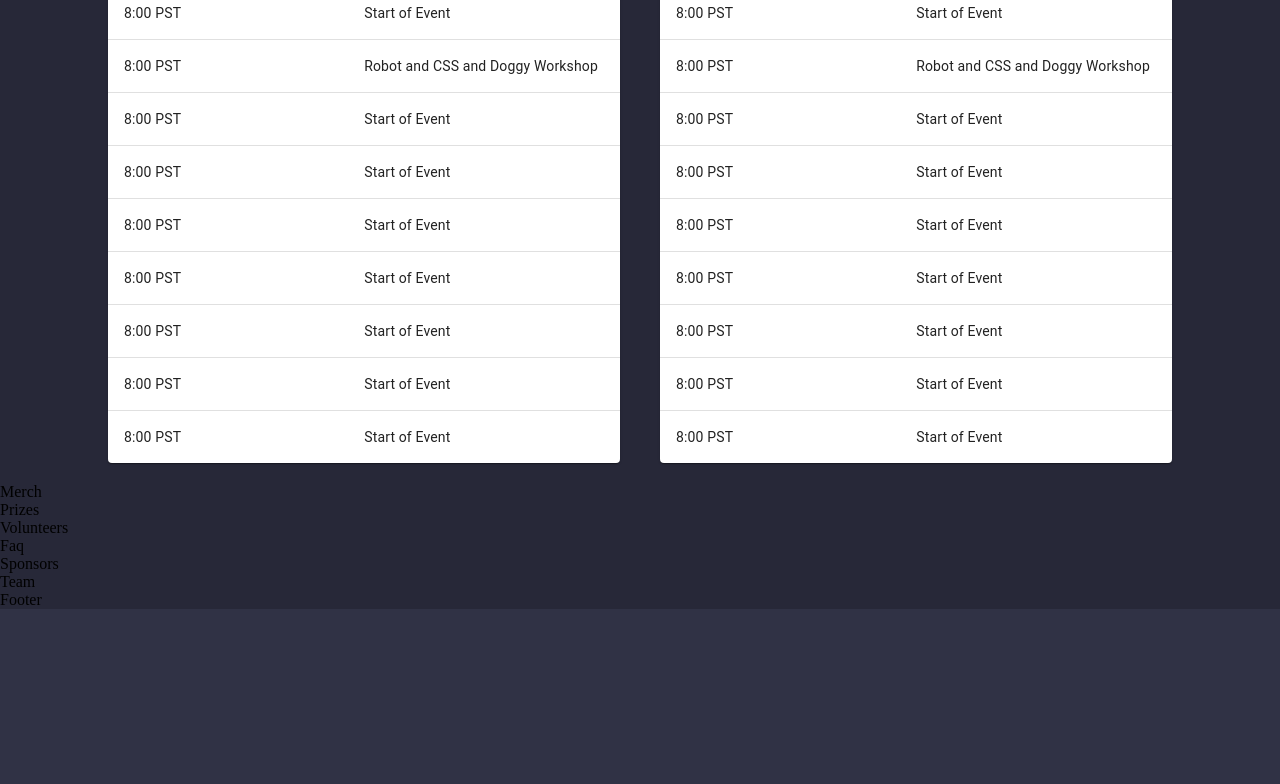
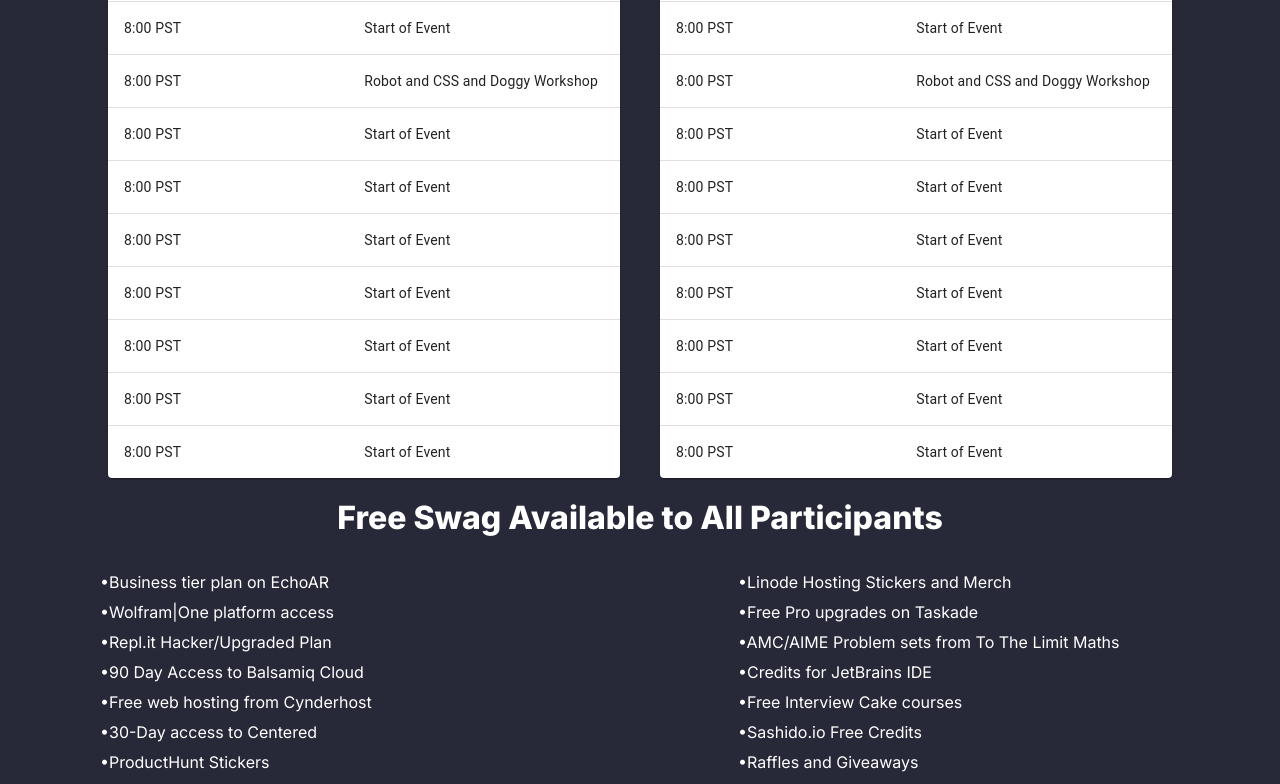
Before and after one commit to ThetaHacks/thetahacks2022, a React (Create React App) app: page / in a window 1280 px wide. Shown: the part 2000-2784 px from the top of the page. Before the commit the page ends 2609 px from the top, so only its background shows below. Built offline with nearby package versions, Linux system fonts and the light colour scheme.

Commit message:
Finish Merch Section

```diff
--- a/src/components/Cards/CardSun.jsx
+++ b/src/components/Cards/CardSun.jsx
@@ -3,7 +3,6 @@
 import TableBody from "@mui/material/TableBody";
 import TableCell from "@mui/material/TableCell";
 import TableContainer from "@mui/material/TableContainer";
-import { makeStyles } from "@mui/material/styles";
 import TableHead from "@mui/material/TableHead";
 import TableRow from "@mui/material/TableRow";
 import Paper from "@mui/material/Paper";
--- a/src/components/navbar/Navbar.jsx
+++ b/src/components/navbar/Navbar.jsx
@@ -6,10 +6,19 @@
 const Menu = () => (
   <>
     <p>
-      <a href="#about">About</a>
+      <a href="#home">Home</a>
+    </p>
+    <p>
+      <a href="#accomplishments">Accomplishments</a>
     </p>
     <p>
       <a href="#schedule">Schedule</a>
+    </p>
+    <p>
+      <a href="#merch">Merch</a>
+    </p>
+    <p>
+      <a href="#prizes">Prizes</a>
     </p>
     <p>
       <a href="#volunteers">Volunteers</a>
--- a/src/containers/accomplishments/Accomplishments.jsx
+++ b/src/containers/accomplishments/Accomplishments.jsx
@@ -2,7 +2,10 @@
 import "./accomplishments.css";
 import stats from "../../assets/stats.png";
 export const Accomplishments = () => (
-  <div className="theta_accomplishments-heading section_margin section_padding">
+  <div
+    className="theta_accomplishments-heading section_margin section_padding"
+    id="accomplishments"
+  >
     <h1>ThetaHacks 1 Was Amazing!</h1>
     <img src={stats} alt="ThetaHacks 1 Stats" class="stats_img" />
   </div>
--- a/src/containers/header/header.css
+++ b/src/containers/header/header.css
@@ -18,8 +18,7 @@
     font-family: var(--font-family);
     font-weight: 800;
     font-size: 70px;
-    line-height: 50px;
-    letter-spacing: -0.04em;
+    line-height: 70px;
     margin-bottom: 2%;
 }
 
@@ -43,7 +42,7 @@
 }
 
 #discord {
-    background: linear-gradient(-45deg,  #6fdbdf, #47b7e4);
+    background: linear-gradient(-45deg, #6fdbdf, #47b7e4);
     background-size: 800% 400%;
     font-family: var(--font-family);
     padding: 1em 1em;
--- a/src/containers/merch/Merch.jsx
+++ b/src/containers/merch/Merch.jsx
@@ -1,8 +1,31 @@
 import React from "react";
 import "./merch.css";
 
-export const Merch = () => {
-  return <div>Merch</div>;
-};
+export const Merch = () => (
+  <div className="" id="merch">
+    <div className="theta_merch-heading">
+      <h1>Free Swag Available to All Participants</h1>
+    </div>
+    <div className="merch_list">
+      <ul className="ul-1">
+        <li>Business tier plan on EchoAR</li>
+        <li>Wolfram|One platform access</li>
+        <li>Repl.it Hacker/Upgraded Plan</li>
+        <li>90 Day Access to Balsamiq Cloud</li>
+        <li>Free web hosting from Cynderhost</li>
+        <li>30-Day access to Centered</li>
+        <li>ProductHunt Stickers</li>
+        <li>Awesome ThetaHacks Stickers</li>
+        <li>Linode Hosting Stickers and Merch</li>
+        <li>Free Pro upgrades on Taskade</li>
+        <li>AMC/AIME Problem sets from To The Limit Maths</li>
+        <li>Credits for JetBrains IDE</li>
+        <li>Free Interview Cake courses</li>
+        <li>Sashido.io Free Credits</li>
+        <li>Raffles and Giveaways</li>
+      </ul>
+    </div>
+  </div>
+);
 
 export default Merch;
--- a/src/containers/merch/merch.css
+++ b/src/containers/merch/merch.css
@@ -0,0 +1,41 @@
+.theta_merch-heading {
+    justify-content: center;
+    font-family: var(--font-family);
+    color: #fff;
+    text-align: center;
+}
+
+.merch_list {
+    list-style-type: circle;
+    list-style-position: inside;
+    color: #fff;
+    font-size: 1em;
+    padding-top: 30px;
+    line-height: 30px;
+    font-family: var(--font-family);
+}
+
+.merch_list ul {
+    list-style: none;
+    flex-direction: column;
+    flex-wrap: wrap;
+    columns: 2;
+    -webkit-columns: 2;
+    -moz-columns: 2;
+    margin-right: 20px;
+}
+
+.merch_list ul>li:before {
+    margin-left: 100px;
+    content: '•';
+}
+
+@media screen and (max-width: 767px) {
+    .merch_list ul {
+        columns: 1;
+        -webkit-columns: 1;
+        -moz-columns: 1;
+        line-height: 25px;
+        font-size: 10px;
+    }
+}
```
Also changed, not shown: 1 other file (tests, documents, lock files or other folders).
